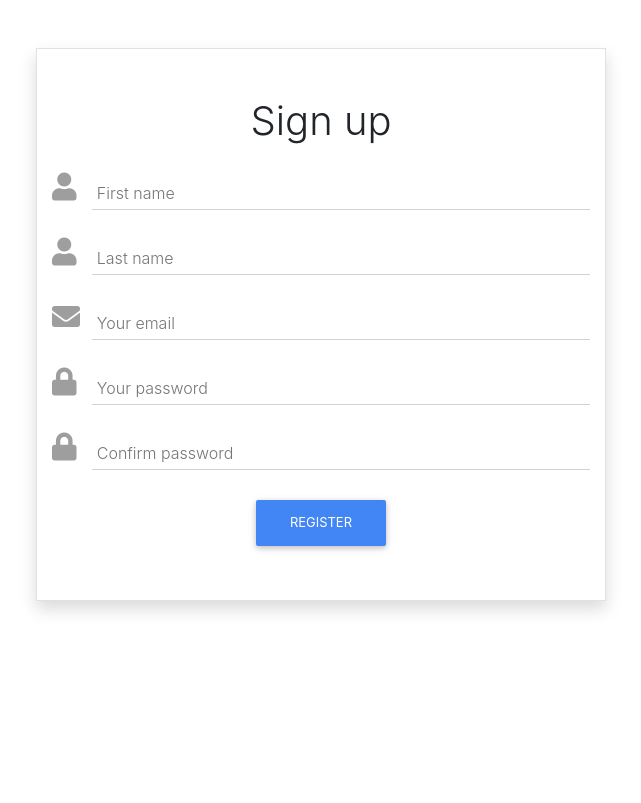
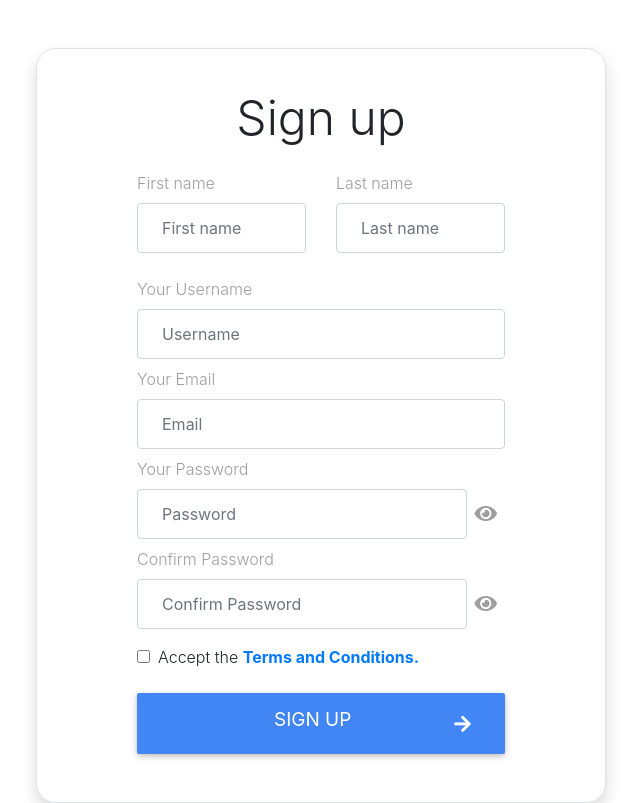
Before and after one commit to Pr0jectStack/Stack-frontend, a React (Create React App) app: page /signup in a window 1280 px wide. Shown: the whole page, without its empty margins (319-960 px from the left). Built offline with nearby package versions, Linux system fonts and the light colour scheme.

Commit message:
:lipstick:

```diff
--- a/src/components/Auth/SignUp.js
+++ b/src/components/Auth/SignUp.js
@@ -4,14 +4,18 @@ import "./Validation";
 const SignUp = (props) => {
   // console.warn(props.data.login_details);
 
-  const { setLoginDetailsHandler } = props;
+  // const { setLoginDetailsHandler } = props;
 
   const [values, setValues] = useState({
     firstName: "",
     lastName: "",
+    username: "",
     email: "",
     password: "",
     confirmPassword: "",
+    termsAndConditions: false,
+    passwordVisibility: false,
+    confirmPasswordVisibility: false,
   });
 
   const [error, setError] = useState({
@@ -20,10 +24,15 @@ const SignUp = (props) => {
     email: "",
     password: "",
     confirmPassword: "",
+    termsAndConditions: "",
+    username: "",
   });
 
   const handleChange = (name) => (event) => {
     setError({ ...error, [name]: "" });
+    if (name === "termsAndConditions") {
+      setValues({ ...values, [name]: ![name] });
+    }
     setValues({ ...values, [name]: event.target.value });
   };
 
@@ -37,17 +46,34 @@ const SignUp = (props) => {
 
   const validate = () => {
     let re = /^(([^<>()\[\]\\.,;:\s@"]+(\.[^<>()\[\]\\.,;:\s@"]+)*)|(".+"))@((\[[0-9]{1,3}\.[0-9]{1,3}\.[0-9]{1,3}\.[0-9]{1,3}])|(([a-zA-Z\-0-9]+\.)+[a-zA-Z]{2,}))$/;
+    if (password.length >= 8) {
+      if (firstName.length >= 3) {
         if (!re.test(email)) {
           setError({ ...error, email: "Enter valid email" });
           return false;
+        } else {
+          if (confirmPassword === password) {
+            if (termsAndConditions) {
+              if (username.length >= 3) {
+                return true;
+              } else {
+                setError({
+                  ...error,
+                  username: "Username must be atlease 3 characters long",
+                });
+                return false;
               }
-    if (password.length >= 8) {
-      if (firstName.length >= 3) {
-        if (confirmPassword === password) {
-          return true;
+            } else {
+              setError({
+                ...error,
+                termsAndConditions: "Accept terms and conditions",
+              });
+              return false;
+            }
           } else {
             setError({ ...error, confirmPassword: "Passwords do not match." });
             return false;
+          }
         }
       } else {
         setError({
@@ -59,62 +85,121 @@ const SignUp = (props) => {
     } else {
       setError({
         ...error,
-        password: "Password must be at-least of 8 characters.",
+        password: "Password must be atleast of 8 characters.",
       });
       return false;
     }
   };
 
-  const { firstName, lastName, email, password, confirmPassword } = values;
+  const {
+    firstName,
+    lastName,
+    email,
+    password,
+    confirmPassword,
+    termsAndConditions,
+    passwordVisibility,
+    confirmPasswordVisibility,
+    username,
+  } = values;
 
   return (
     <div>
       <MDBContainer>
         <MDBRow>
-          <MDBCol md="6" className="mx-auto border mt-5 shadow">
+          <MDBCol
+            md="6"
+            className="mx-auto border mt-5 shadow"
+            style={{ borderRadius: "20px", width: "90%",padding:"40px 100px" }}
+          >
             <form
-              className="my-5 needs-validation"
+              className="needs-validation"
               onSubmit={handleSubmit}
               noValidate
             >
-              <h1 className="text-center mb-4">Sign up</h1>
+              <h1 className="text-center mb-4" style={{ fontSize: "6vh" }}>
+                Sign up
+              </h1>
               <div className="grey-text">
-                <MDBInput
-                  label="First name"
-                  icon="user"
-                  group
+                <MDBRow>
+                  <MDBCol md="6" className="mb-3">
+                    <label
+                      htmlFor="defaultFormRegisterNameEx"
+                      className="grey-text"
+                    >
+                      First name
+                    </label>
+                    <input
+                      value={firstName}
+                      name="fname"
+                      onChange={handleChange("firstName")}
                       type="text"
+                      id="defaultFormRegisterNameEx"
+                      className="form-control"
+                      placeholder="First name"
+                      required
+                      className={
+                        error.firstName
+                          ? "form-control is-invalid p-4"
+                          : "form-control p-4"
+                      }
+                    />
+                    <div className="invalid-feedback">{error.firstName}</div>
+                  </MDBCol>
+
+                  <MDBCol md="6" className="mb-3">
+                    <label
+                      htmlFor="defaultFormRegisterNameEx"
+                      className="grey-text"
+                    >
+                      Last name
+                    </label>
+                    <input
+                      value={lastName}
+                      name="fname"
+                      onChange={handleChange("lastName")}
+                      type="text"
+                      id="defaultFormRegisterNameEx"
+                      className="form-control"
+                      placeholder="Last name"
+                      className={
+                        error.lastName
+                          ? "form-control is-invalid p-4"
+                          : "form-control p-4"
+                      }
+                    />
+                    <div className="invalid-feedback">{error.lastName}</div>
+                  </MDBCol>
+                </MDBRow>
+                <label
+                  htmlFor="defaultFormRegisterNameEx"
+                  className="grey-text mt-2"
+                >
+                  Your Username
+                </label>
+                <input
+                  type="text"
+                  name="username"
+                  onChange={handleChange("username")}
                   error="wrong"
-                  name="firstName"
-                  value={firstName}
-                  onChange={handleChange("firstName")}
+                  value={username}
                   success="right"
                   required
-                  className={error.firstName ? "is-invalid" : ""}
+                  placeholder="Username"
+                  className={
+                    error.username
+                      ? "form-control is-invalid p-4"
+                      : "form-control p-4"
+                  }
+                />
+                <div className="invalid-feedback">{error.username}</div>
+                <label
+                  htmlFor="defaultFormRegisterNameEx"
+                  className="grey-text mt-2"
                 >
-                  <div className="invalid-feedback">{error.firstName}</div>
-                  {/* <div className="valid-feedback">Looks good!</div> */}
-                </MDBInput>
-                <MDBInput
-                  label="Last name"
-                  icon="user"
-                  group
-                  type="text"
-                  error="wrong"
-                  name="lastName"
-                  value={lastName}
-                  onChange={handleChange("lastName")}
-                  success="right"
-                  required
-                  className={error.lastName ? "is-invalid" : ""}
-                >
-                  <div className="invalid-feedback">{error.lastName}</div>
-                  {/* <div className="valid-feedback">Looks good!</div> */}
-                </MDBInput>
-                <MDBInput
-                  label="Your email"
-                  icon="envelope"
-                  group
+                  Your Email
+                </label>
+                <input
                   type="email"
                   name="email"
                   onChange={handleChange("email")}
@@ -122,46 +207,125 @@ const SignUp = (props) => {
                   value={email}
                   success="right"
                   required
-                  className={error.email ? "is-invalid" : ""}
+                  placeholder="Email"
+                  className={
+                    error.email
+                      ? "form-control is-invalid p-4"
+                      : "form-control p-4"
+                  }
+                />
+                <div className="invalid-feedback">{error.email}</div>
+
+                <label
+                  htmlFor="defaultFormRegisterNameEx"
+                  className="grey-text mt-2"
                 >
-                  <div className="invalid-feedback">{error.email}</div>
-                  {/* <div className="valid-feedback">Looks good!</div> */}
-                </MDBInput>
-                <MDBInput
-                  label="Your password"
-                  icon="lock"
-                  group
-                  type="password"
+                  Your Password
+                </label>
+                <div className="d-flex my-auto">
+                  <input
+                    type={!passwordVisibility ? "password" : "text"}
                     name="password"
                     onChange={handleChange("password")}
                     value={password}
                     required
-                  className={error.password ? "is-invalid" : ""}
+                    placeholder="Password"
+                    className={
+                      error.password
+                        ? "form-control is-invalid p-4"
+                        : "form-control p-4"
+                    }
+                  />
+                  <i
+                    style={{ fontSize: "20px" }}
+                    className={
+                      passwordVisibility
+                        ? "fa fa-eye-slash my-auto mx-2"
+                        : "fa fa-eye my-auto mx-2"
+                    }
+                    aria-hidden="true"
+                    onClick={() =>
+                      setValues({
+                        ...values,
+                        passwordVisibility: !passwordVisibility,
+                      })
+                    }
+                  ></i>
+                  <div className="invalid-feedback">{error.password}</div>
+                </div>
+
+                <label
+                  htmlFor="defaultFormRegisterNameEx"
+                  className="grey-text mt-2"
                 >
-                  <div className="invalid-feedback">{error.password}</div>
-                  <div className="valid-feedback">Looks good!</div>
-                </MDBInput>
-                <MDBInput
+                  Confirm Password
+                </label>
+                <div className="d-flex ">
+                  <input
                     label="Confirm password"
                     icon="lock"
                     group
-                  type="password"
+                    type={!confirmPasswordVisibility ? "password" : "text"}
                     name="confirmPassword"
                     onChange={handleChange("confirmPassword")}
                     value={confirmPassword}
                     required
-                  className={error.confirmPassword ? "is-invalid" : ""}
-                >
+                    placeholder="Confirm Password"
+                    className={
+                      error.confirmPassword
+                        ? "form-control is-invalid p-4"
+                        : "form-control p-4"
+                    }
+                  />
+                  <i
+                    style={{ fontSize: "20px" }}
+                    className={
+                      confirmPasswordVisibility
+                        ? "fa fa-eye-slash my-auto mx-2"
+                        : "fa fa-eye my-auto mx-2"
+                    }
+                    aria-hidden="true"
+                    onClick={() =>
+                      setValues({
+                        ...values,
+                        confirmPasswordVisibility: !confirmPasswordVisibility,
+                      })
+                    }
+                  ></i>
                   <div className="invalid-feedback">
                     {error.confirmPassword}
                   </div>
-                  <div className="valid-feedback">Looks good!</div>
-                </MDBInput>
+                </div>
+              </div>
+              <div className="mt-3">
+                <input
+                  type="checkbox"
+                  id="defaultUnchecked"
+                  required
+                  className={error.termsAndConditions ? "is-invalid" : ""}
+                  onChange={handleChange("termsAndConditions")}
+                />
+                <label className="pl-2" for="defaultUnchecked">
+                  Accept the&nbsp;
+                  <a href="#!" className=" font-weight-bold">
+                    Terms and Conditions.
+                  </a>
+
+                </label>
+                <div className="invalid-feedback">
+                  {error.termsAndConditions}
+                </div>
               </div>
               <div className="text-center">
-                <MDBBtn color="primary" type="submit">
-                  Register
-                </MDBBtn>
+                <button
+                  className="btn btn-block btn-primary mt-3 mb-2"
+                  type="submit"
+                  style={{fontSize:"19px"}}
+                >
+
+                  Sign up
+                  <i style={{float:"right"}} className="fa fa-arrow-right my-2 " aria-hidden="true"></i>
+                </button>
               </div>
             </form>
           </MDBCol>
```
Lines whose indentation alone changed are shown as unchanged.
